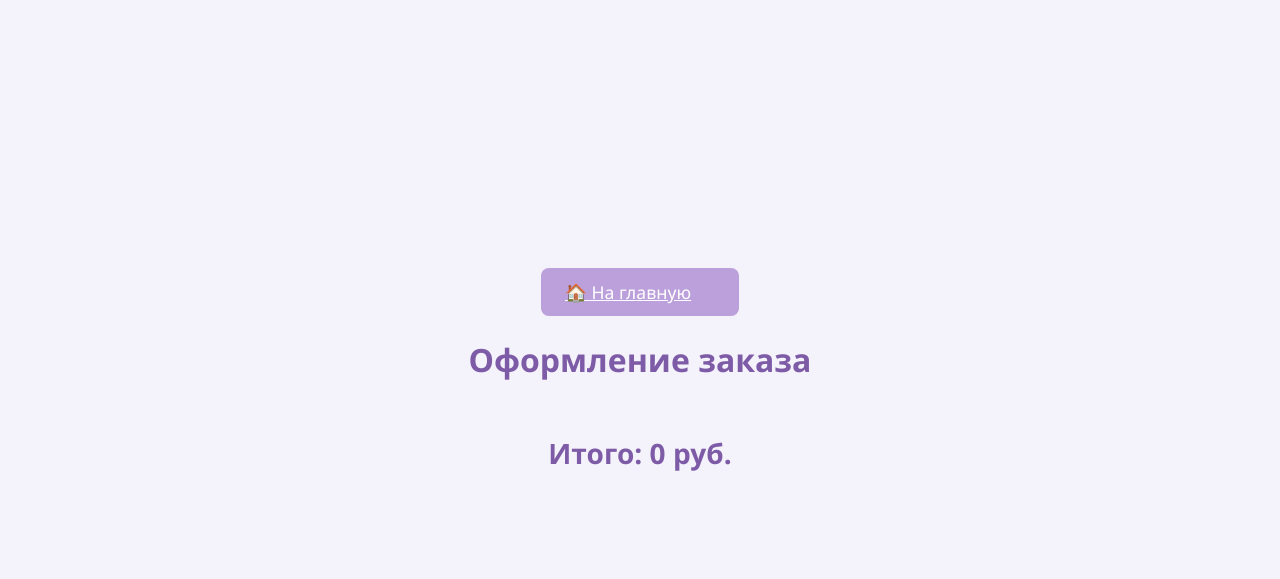
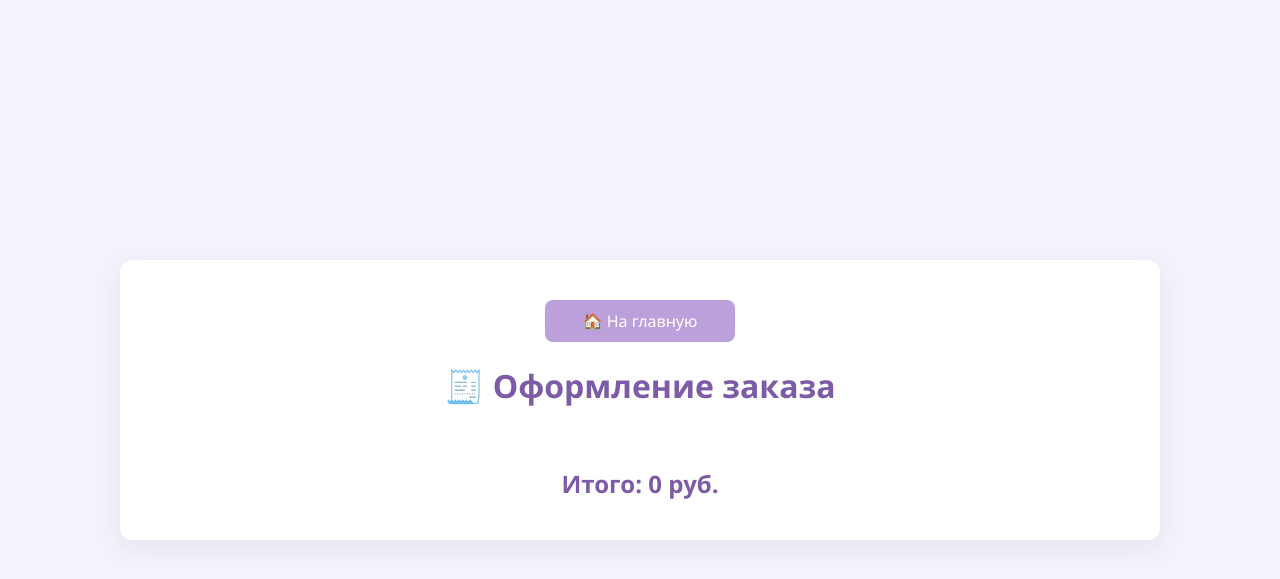
Before and after one commit to aizXc901/UnrealShop, a Flask app: page /cart/checkout in a window 1280 px wide. Shown: the top 579 px of the page. Run offline with Flask 3, Linux system fonts and the light colour scheme; a user stored in the database is signed in.

Commit message:
modifying

```diff
--- a/static/css/style.css
+++ b/static/css/style.css
@@ -533,3 +533,124 @@ footer .footer-text {
     align-items: center;
     font-weight: bold;
 }
+.product-grid {
+    display: grid;
+    flex-wrap: wrap;
+    gap: 8px;
+    justify-content: center;
+    grid-template-columns: repeat(auto-fit, min(2px, 1fr));
+}
+
+.product-card {
+    display: flex;
+    flex-direction: column;
+    height: 100%;
+    padding: 16px;
+    border: 1px solid #ccc;
+    border-radius: 8px;
+}
+
+.product-card img {
+    max-width: 100%;
+    height: auto;
+}
+
+.product-card .btn {
+    margin-top: auto; /* Кнопка прижата вниз */
+}
+.btn-back {
+    display: inline-block;
+    padding: 10px 20px;
+    margin-top: 20px;
+    background-color: #bca0dc; /* фиолетовый как в .btn */
+    color: white;
+    border: none;
+    border-radius: 8px;
+    text-decoration: none;
+    font-size: 1rem;
+    transition: background-color 0.3s ease;
+}
+
+.btn-back:hover {
+    background-color: #9e7cc7;
+}
+.checkout-container {
+    max-width: 1000px;
+    margin: 0 auto;
+    padding: 20px;
+    background-color: #ffffff;
+    border-radius: 12px;
+    box-shadow: 0 8px 24px rgba(125, 91, 166, 0.1);
+    text-align: center;
+}
+
+.top-bar {
+    display: flex;
+    justify-content: center; /* Центрируем кнопку "На главную" */
+    margin-bottom: 20px;
+}
+
+.product-list {
+    display: flex;
+    flex-direction: column; /* Изменили на столбик */
+    align-items: center; /* Центрируем карточки товаров */
+    gap: 20px;
+    margin-bottom: 30px;
+}
+
+.product-card {
+    background-color: white;
+    border: 1px solid #ddd;
+    border-radius: 8px;
+    padding: 16px;
+    text-align: center;
+    box-shadow: 0 4px 8px rgba(125, 91, 166, 0.1);
+    width: 90%;
+    font-family: 'Segoe UI', Tahoma, Geneva, Verdana, sans-serif;
+    max-width: 400px;
+}
+
+.product-card img {
+    width: 100%;
+    height: 160px;
+    object-fit: contain;
+    border-radius: 8px;
+    margin-bottom: 12px;
+}
+
+.order-total-container {
+    margin-top: 20px;
+}
+
+.order-total {
+    font-size: 1.5rem;
+    color: #7d5ba6;
+    margin-top: 30px;
+}
+
+.checkout {
+    margin-top: 20px;
+}
+.buttons {
+    display: flex;
+    justify-content: center;
+    gap: 16px;
+    margin-top: 30px;
+}
+
+.profile-btn {
+    width: 180px; /* одинаковая ширина */
+    text-align: center;
+    padding: 12px 0;
+    font-size: 1rem;
+    background-color: #bca0dc;
+    color: white;
+    border: none;
+    border-radius: 8px;
+    text-decoration: none;
+    transition: background-color 0.3s ease;
+}
+
+.profile-btn:hover {
+    background-color: #9e7cc7;
+}
--- a/website/templates/checkout.html
+++ b/website/templates/checkout.html
@@ -6,9 +6,17 @@
     <link rel="stylesheet" href="{{ url_for('static', filename='css/style.css') }}">
 </head>
 <body>
-    <a href="{{ url_for('views.home') }}" class="btn">🏠 На главную</a>
-    <h1>Оформление заказа</h1>
-    <div class="product-grid">
+    <main>
+        <div class="checkout-container">
+            <!-- Центрируем кнопку "На главную" -->
+            <div class="top-bar">
+                <a href="{{ url_for('views.home') }}" class="btn btn-back">🏠 На главную</a>
+            </div>
+
+            <h1>🧾 Оформление заказа</h1>
+
+            <!-- Товары идут в столбик, в вертикальной линии -->
+            <div class="product-list">
                 {% for item in cart_items %}
                     <div class="product-card">
                         <img src="{{ url_for('static', filename=item.product.image) }}" alt="{{ item.product.name }}">
@@ -18,13 +26,20 @@
                     </div>
                 {% endfor %}
             </div>
-    <h2>Итого: {{ sum }} руб.</h2>
+
+            <!-- Итоговая сумма, ниже товаров -->
+            <div class="order-total-container">
+                <h2 class="order-total">Итого: {{ sum }} руб.</h2>
+            </div>
+
+            {% if cart_items %}
                 <div class="checkout">
-    {% if cart_items %}
                     <form action="{{ url_for('views.order_message') }}">
-            <button type="submit" class="btn btn-big">Подтвердить заказ</button>
+                        <button type="submit" class="btn btn-big">✅ Подтвердить заказ</button>
                     </form>
+                </div>
             {% endif %}
         </div>
+    </main>
 </body>
 </html>
--- a/website/views.py
+++ b/website/views.py
@@ -80,6 +80,18 @@ def remove_from_cart(item_id):
     db.session.commit()
     return redirect(url_for('views.cart'))
 
+@views.route('/cart/decrease/<int:product_id>', methods=['POST'])
+@login_required
+def decrease_quantity(product_id):
+    cart_item = CartItem.query.filter_by(user_id=current_user.id, product_id=product_id).first()
+    if cart_item:
+        if cart_item.quantity > 1:
+            cart_item.quantity -= 1
+            db.session.commit()
+        else:
+            db.session.delete(cart_item)
+            db.session.commit()
+    return redirect(request.referrer or url_for('views.cart'))
 
 @views.route('/catalog')
 def catalog():
```
Also changed, not shown: website/templates/accessories.html (+7 -3 lines), website/templates/clothing.html (+7 -3 lines), website/templates/gifts.html (+7 -3 lines), website/templates/product.html (+12 -5 lines), website/templates/profile.html (+3 -9 lines), instance/shop.db. Lines whose indentation alone changed are shown as unchanged.
